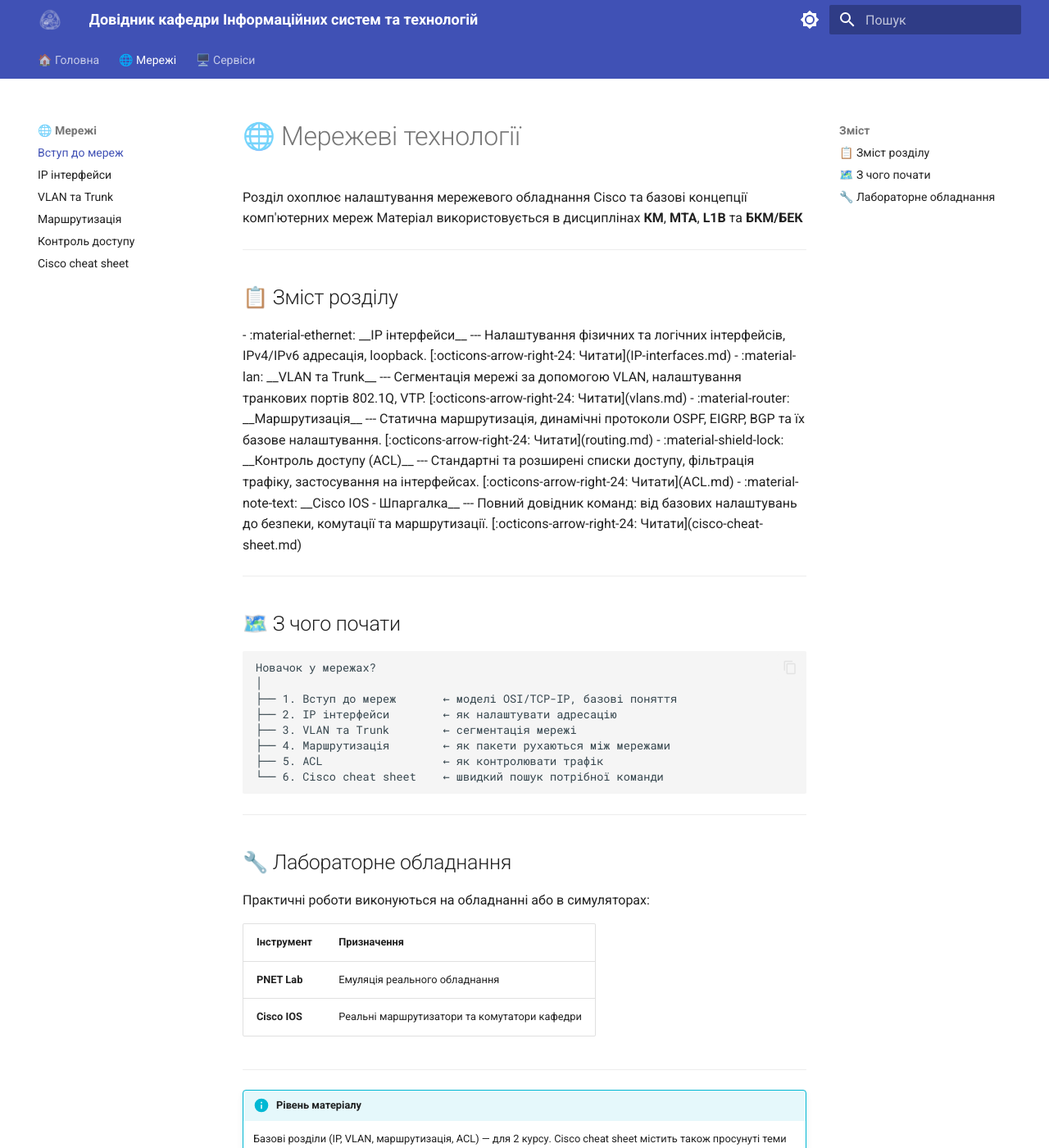
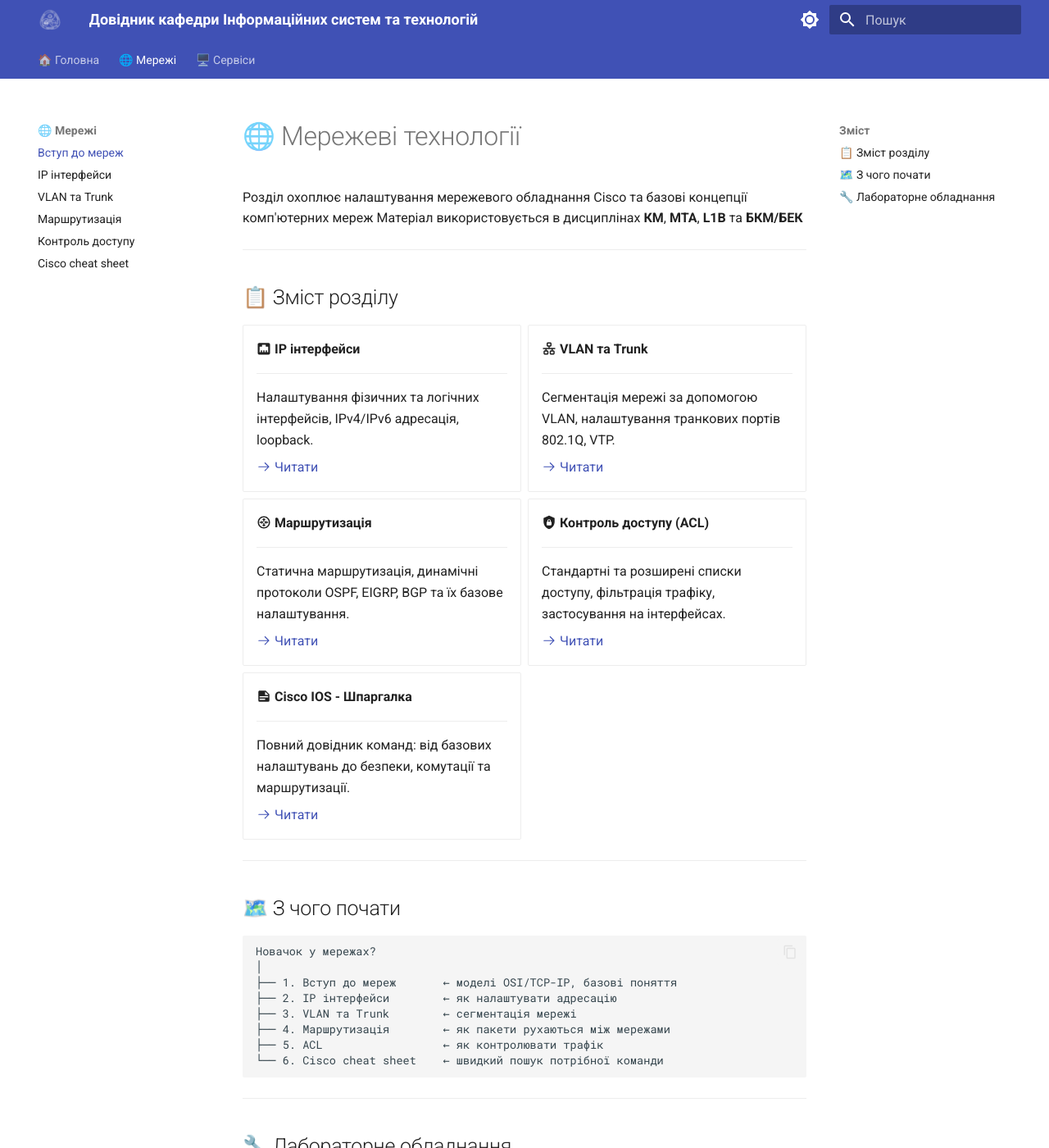
Before and after one commit to left769/21-docs, an MkDocs documentation site: the page built from docs/network-configs/index.md, in a window 1280 px wide and 1400 px high. Shown: the whole window at 82% size. Built offline with MkDocs 1.6.1 and Material for MkDocs 9.7.7, drawn with Linux system fonts in a browser that asks for light colours; some of the changed text lies outside the part shown.

Commit message:
testing features in index-files

```diff
--- a/docs/network-configs/index.md
+++ b/docs/network-configs/index.md
@@ -10,28 +10,43 @@
 <div class="grid cards" markdown>
 
 -   :material-ethernet: __IP інтерфейси__
+
     ---
+
     Налаштування фізичних та логічних інтерфейсів, IPv4/IPv6 адресація, loopback.
+
     [:octicons-arrow-right-24: Читати](IP-interfaces.md)
 
 -   :material-lan: __VLAN та Trunk__
+
     ---
+
     Сегментація мережі за допомогою VLAN, налаштування транкових портів 802.1Q, VTP.
+
     [:octicons-arrow-right-24: Читати](vlans.md)
 
 -   :material-router: __Маршрутизація__
+
     ---
+
     Статична маршрутизація, динамічні протоколи OSPF, EIGRP, BGP та їх базове налаштування.
+
     [:octicons-arrow-right-24: Читати](routing.md)
 
 -   :material-shield-lock: __Контроль доступу (ACL)__
+
     ---
+
     Стандартні та розширені списки доступу, фільтрація трафіку, застосування на інтерфейсах.
+
     [:octicons-arrow-right-24: Читати](ACL.md)
 
 -   :material-note-text: __Cisco IOS - Шпаргалка__
+
     ---
+
     Повний довідник команд: від базових налаштувань до безпеки, комутації та маршрутизації.
+
     [:octicons-arrow-right-24: Читати](cisco-cheat-sheet.md)
 
 </div>
@@ -67,9 +82,3 @@
 !!! info "Рівень матеріалу"
     Базові розділи (IP, VLAN, маршрутизація, ACL) — для 2 курсу.
     Cisco cheat sheet містить також просунуті теми рівня CCNP — вони позначені відповідно.
-
-
-<div class="grid" markdown>
-- Картка 1
-- Картка 2
-</div>
--- a/mkdocs.yml
+++ b/mkdocs.yml
@@ -69,6 +69,7 @@ markdown_extensions:
   - admonition
   - pymdownx.details
   - attr_list
+  - md_in_html
   - pymdownx.emoji:
       emoji_index: !!python/name:material.extensions.emoji.twemoji
       emoji_generator: !!python/name:material.extensions.emoji.to_svg
```
